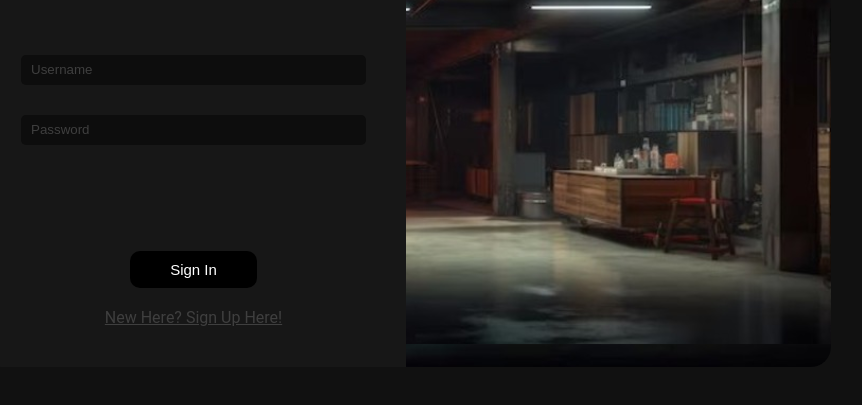
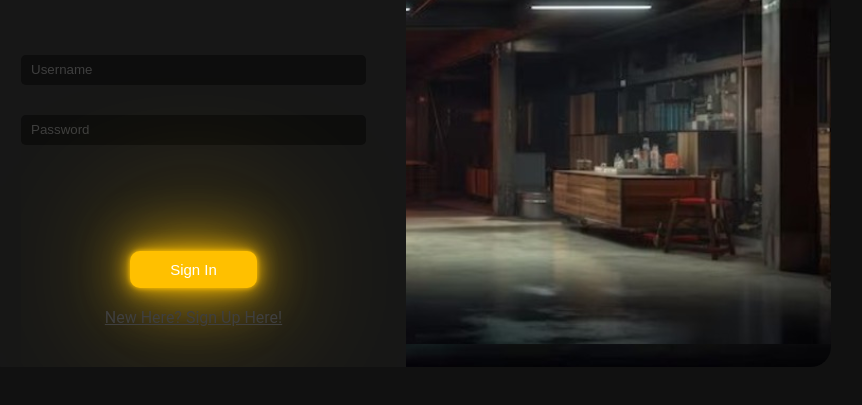
Before and after one commit to AntonisTaramigkos/CostumersApp, a website: page index.html in a window 1280 px wide. In both pictures the pointer is over the button 427 px from the left and 552 px from the top of the page. Shown: the part 283-688 px from the top of the page, without its empty margins (234-1096 px from the left). Drawn offline with Linux system fonts and the light colour scheme.

Commit message:
Glowing Effect

```diff
--- a/login.css
+++ b/login.css
@@ -97,7 +97,7 @@ input{
     color: #3f3f3f;
 }
 .btn{
-    color: #fff;
+    color: #ce9f11;
     background: #0d0d0d;
     border: none;
     padding: 10px 40px;
@@ -116,6 +116,16 @@ input{
 input:focus{
     background: #000;
     color: #fff;
+}
+
+.btn:hover{
+    cursor: pointer;
+    background:#ffc000 ;
+    box-shadow: 0 0 5px #ffc000,
+                0 0 20px #ffc000,
+                0 0 60px #ffc000,
+                0 0 150px #ffc000;
+
 }
 .link { text-align: center;
     color: #3f3f3f;
```
